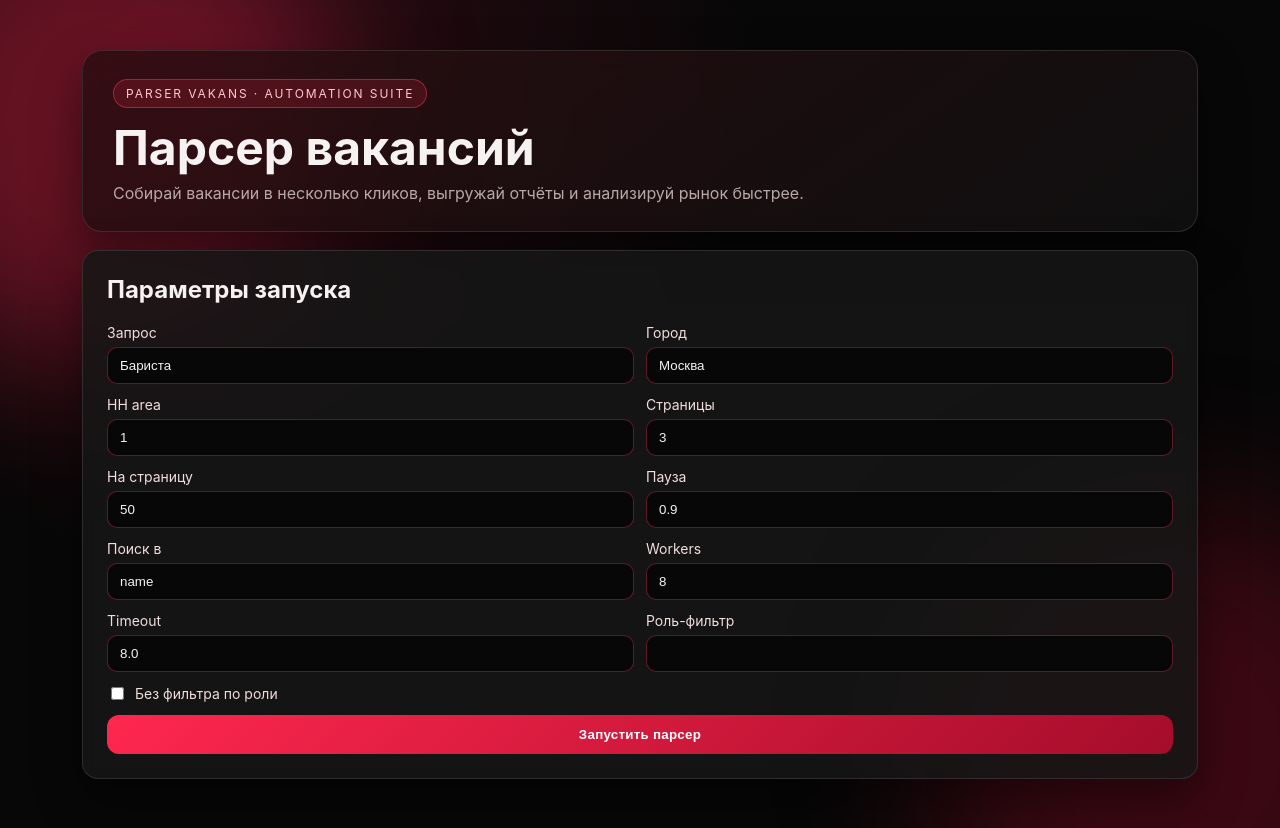
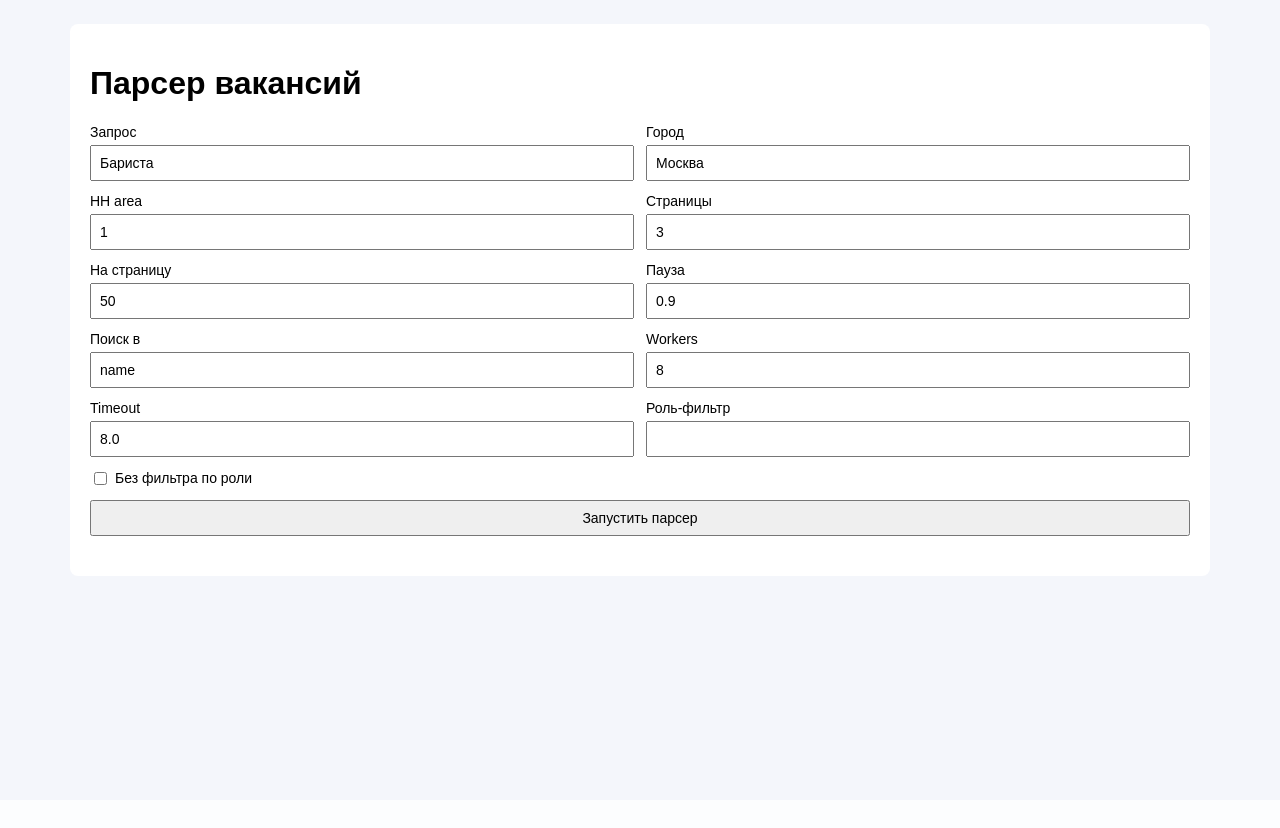
Before and after one commit to ilyamerk/parservakans, a FastAPI app: page / in a window 1280 px wide. After the commit the page ends 536 px from the top, so only its background shows below. Run offline with FastAPI, Linux system fonts and the light colour scheme.

Commit message:
Revert "feat: redesign parser frontend with animated red-black theme"

```diff
--- a/static/style.css
+++ b/static/style.css
@@ -1,259 +1,12 @@
-:root {
-  --bg: #070707;
-  --bg-soft: #121212;
-  --panel: rgba(23, 23, 23, 0.86);
-  --text: #f6f2f2;
-  --muted: #b9a8a8;
-  --line: rgba(255, 255, 255, 0.11);
-  --red: #ff274f;
-  --red-soft: #a50d2a;
-  --shadow: 0 20px 48px rgba(0, 0, 0, 0.45);
-}
-
-* {
-  box-sizing: border-box;
-}
-
-body {
-  margin: 0;
-  min-height: 100vh;
-  font-family: "Inter", "Segoe UI", Arial, sans-serif;
-  background: radial-gradient(circle at 20% 10%, #2a0b13 0%, var(--bg) 40%),
-              linear-gradient(135deg, #050505 0%, #17090d 45%, #080808 100%);
-  color: var(--text);
-  overflow-x: hidden;
-}
-
-.bg-glow {
-  position: fixed;
-  width: 460px;
-  height: 460px;
-  border-radius: 50%;
-  filter: blur(70px);
-  pointer-events: none;
-  z-index: 0;
-  animation: floatGlow 7s ease-in-out infinite alternate;
-}
-
-.glow-left {
-  left: -140px;
-  top: -130px;
-  background: rgba(255, 39, 79, 0.32);
-}
-
-.glow-right {
-  right: -120px;
-  bottom: -160px;
-  background: rgba(161, 12, 41, 0.34);
-  animation-delay: 1s;
-}
-
-.app-shell {
-  position: relative;
-  z-index: 1;
-  max-width: 1160px;
-  margin: 28px auto;
-  padding: 22px;
-  display: grid;
-  gap: 18px;
-}
-
-.hero {
-  background: linear-gradient(145deg, rgba(43, 13, 17, 0.83), rgba(16, 16, 16, 0.95));
-  border: 1px solid var(--line);
-  border-radius: 20px;
-  padding: 28px 30px;
-  box-shadow: var(--shadow);
-  backdrop-filter: blur(12px);
-  animation: panelIn .8s ease forwards;
-}
-
-.badge {
-  display: inline-block;
-  margin: 0;
-  font-size: 12px;
-  text-transform: uppercase;
-  letter-spacing: .16em;
-  color: #ffc8d2;
-  background: rgba(255, 39, 79, 0.16);
-  border: 1px solid rgba(255, 63, 98, 0.45);
-  border-radius: 999px;
-  padding: 6px 12px;
-}
-
-h1 {
-  margin: 14px 0 8px;
-  font-size: clamp(2rem, 4vw, 3rem);
-  line-height: 1.1;
-}
-
-.subtitle {
-  margin: 0;
-  color: var(--muted);
-  max-width: 700px;
-}
-
-.panel {
-  background: var(--panel);
-  border: 1px solid var(--line);
-  border-radius: 16px;
-  padding: 24px;
-  box-shadow: var(--shadow);
-  backdrop-filter: blur(8px);
-  animation: panelIn .8s ease both;
-}
-
-.form-panel { animation-delay: .12s; }
-.result-panel { animation-delay: .2s; }
-
-h2, h3 {
-  margin-top: 0;
-}
-
-form {
-  display: grid;
-  grid-template-columns: repeat(2, minmax(220px, 1fr));
-  gap: 12px;
-}
-
-label {
-  display: flex;
-  flex-direction: column;
-  gap: 6px;
-  font-size: 14px;
-  color: #f3dede;
-}
-
-label.inline {
-  flex-direction: row;
-  align-items: center;
-  gap: 8px;
-}
-
-input {
-  background: rgba(6, 6, 6, 0.8);
-  color: var(--text);
-  border: 1px solid rgba(255, 61, 96, 0.35);
-  border-radius: 10px;
-  padding: 10px 12px;
-  transition: border-color .2s ease, box-shadow .2s ease, transform .2s ease;
-}
-
-input:focus {
-  outline: none;
-  border-color: var(--red);
-  box-shadow: 0 0 0 3px rgba(255, 39, 79, .2);
-  transform: translateY(-1px);
-}
-
-button {
-  grid-column: 1 / -1;
-  background: linear-gradient(135deg, var(--red) 0%, var(--red-soft) 100%);
-  color: #fff;
-  font-weight: 700;
-  letter-spacing: .02em;
-  border: 0;
-  border-radius: 12px;
-  padding: 12px;
-  cursor: pointer;
-  transition: transform .2s ease, box-shadow .2s ease, filter .2s ease;
-}
-
-button:hover {
-  transform: translateY(-2px);
-  box-shadow: 0 14px 26px rgba(231, 27, 68, 0.32);
-  filter: brightness(1.06);
-}
-
-.error {
-  border-color: rgba(255, 90, 112, 0.62);
-  background: linear-gradient(140deg, rgba(96, 17, 31, 0.62), rgba(25, 11, 11, 0.88));
-}
-
-.error pre {
-  margin: 0;
-  white-space: pre-wrap;
-}
-
-.run-meta {
-  color: #e6d5d5;
-}
-
-.downloads {
-  display: flex;
-  flex-wrap: wrap;
-  gap: 10px;
-}
-
-.downloads a {
-  text-decoration: none;
-  color: #ffd7df;
-  padding: 9px 13px;
-  border-radius: 10px;
-  border: 1px solid rgba(255, 70, 102, 0.45);
-  background: rgba(112, 11, 33, 0.24);
-  transition: transform .2s ease, background .2s ease;
-}
-
-.downloads a:hover {
-  transform: translateY(-2px);
-  background: rgba(181, 23, 55, 0.32);
-}
-
-.table-wrap {
-  overflow: auto;
-  border: 1px solid var(--line);
-  border-radius: 12px;
-}
-
-table {
-  width: 100%;
-  border-collapse: collapse;
-  min-width: 700px;
-  font-size: 13px;
-}
-
-th,
-td {
-  padding: 10px;
-  border-bottom: 1px solid rgba(255, 255, 255, 0.08);
-  text-align: left;
-  white-space: nowrap;
-}
-
-th {
-  background: rgba(124, 14, 39, 0.35);
-  position: sticky;
-  top: 0;
-}
-
-tr:hover td {
-  background: rgba(255, 39, 79, 0.08);
-}
-
-@keyframes floatGlow {
-  from { transform: translateY(0) scale(1); }
-  to { transform: translateY(22px) scale(1.06); }
-}
-
-@keyframes panelIn {
-  from { opacity: 0; transform: translateY(18px); }
-  to { opacity: 1; transform: translateY(0); }
-}
-
-@media (max-width: 780px) {
-  .app-shell {
-    margin: 16px;
-    padding: 0;
-  }
-
-  .hero,
-  .panel {
-    padding: 18px;
-    border-radius: 14px;
-  }
-
-  form {
-    grid-template-columns: 1fr;
-  }
-}
+body { font-family: Arial, sans-serif; margin: 0; background: #f4f6fb; }
+main { max-width: 1100px; margin: 24px auto; padding: 20px; background: #fff; border-radius: 8px; }
+form { display: grid; grid-template-columns: repeat(2, minmax(240px,1fr)); gap: 12px; margin-bottom: 20px; }
+label { display: flex; flex-direction: column; font-size: 14px; gap: 5px; }
+label.inline { flex-direction: row; align-items: center; }
+input, button { padding: 8px; font-size: 14px; }
+button { grid-column: 1 / -1; cursor: pointer; }
+.error { background: #ffe8e8; border: 1px solid #ffbbbb; padding: 10px; }
+.downloads { display: flex; gap: 14px; margin-bottom: 12px; }
+.table-wrap { overflow: auto; }
+table { border-collapse: collapse; width: 100%; font-size: 12px; }
+th, td { border: 1px solid #ddd; padding: 6px; text-align: left; white-space: nowrap; }
--- a/templates/index.html
+++ b/templates/index.html
@@ -7,18 +7,8 @@
   <link rel="stylesheet" href="/static/style.css" />
 </head>
 <body>
-  <div class="bg-glow glow-left" aria-hidden="true"></div>
-  <div class="bg-glow glow-right" aria-hidden="true"></div>
-
-  <main class="app-shell">
-    <header class="hero">
-      <p class="badge">Parser Vakans · Automation Suite</p>
+  <main>
     <h1>Парсер вакансий</h1>
-      <p class="subtitle">Собирай вакансии в несколько кликов, выгружай отчёты и анализируй рынок быстрее.</p>
-    </header>
-
-    <section class="panel form-panel">
-      <h2>Параметры запуска</h2>
     <form action="/run" method="post">
       <label>Запрос <input name="query" value="Бариста" /></label>
       <label>Город <input name="city" value="Москва" /></label>
@@ -33,19 +23,18 @@
       <label class="inline"><input type="checkbox" name="no_filter" value="true" /> Без фильтра по роли</label>
       <button type="submit">Запустить парсер</button>
     </form>
-    </section>
 
     {% if error %}
-      <section class="panel error">
+      <section class="error">
         <h2>Ошибка</h2>
         <pre>{{ error }}</pre>
       </section>
     {% endif %}
 
     {% if result %}
-      <section class="panel result-panel">
+      <section>
         <h2>Результат</h2>
-        <p class="run-meta">Run ID: <strong>{{ result.run_id }}</strong> · строк: <strong>{{ result.row_count }}</strong></p>
+        <p>Run ID: <strong>{{ result.run_id }}</strong>, строк: <strong>{{ result.row_count }}</strong></p>
         <div class="downloads">
           <a href="/download/{{ result.run_id }}/csv">Скачать CSV</a>
           <a href="/download/{{ result.run_id }}/xlsx">Скачать XLSX</a>
@@ -54,7 +43,7 @@
       </section>
 
       {% if rows %}
-      <section class="panel">
+      <section>
         <h3>Предпросмотр (первые {{ rows|length }} строк)</h3>
         <div class="table-wrap">
           <table>
```
Lines whose indentation alone changed are shown as unchanged.
